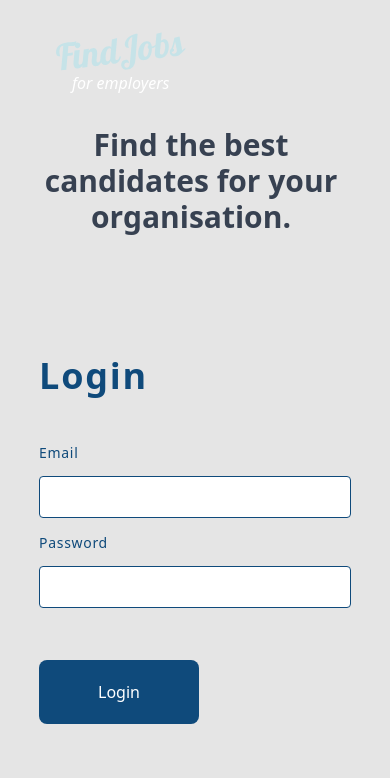
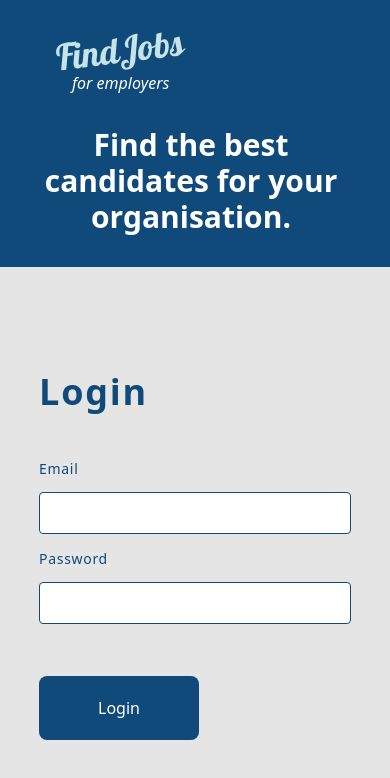
Before and after one commit to codeddave/ted-assessment, a React (Create React App) app: page /admin/log-in in a window 390 px wide. Shown: the top 778 px of the page. Built offline with nearby package versions, Linux system fonts and the light colour scheme.

Commit message:
styling updates

```diff
--- a/src/pages/admin/Login/Login.jsx
+++ b/src/pages/admin/Login/Login.jsx
@@ -21,9 +21,9 @@ const Login = () => {
         )}
       >
         <section
-          className={classNames("w-full borr ", {
+          className={classNames("w-full borr company-blue-bg ", {
             "bent-bg": !isMobile,
-            "company-blue-bg": !isMobile,
+            "": !isMobile,
           })}
         >
           <div className="pl-14 lg:pl-20 pt-8">
@@ -34,7 +34,7 @@ const Login = () => {
             <p className="pl-4 italic font-light text-white">for employers</p>
           </div>
 
-          <h1 className=" pt-8 px-2 md:px-0 md:pt-40 pr-4 font-extrabold text-3xl lg:text-5xl max-w-lg  md:pl-14 lg:pl-20 text-gray-700 md:text-white  text-center">
+          <h1 className=" pt-8 px-2 md:px-0 md:pt-40 pr-4 font-extrabold text-3xl lg:text-5xl max-w-lg  md:pl-14 lg:pl-20 text-white  text-center pb-8 md:pb-0">
             Find the best candidates for your organisation.
           </h1>
 
```
